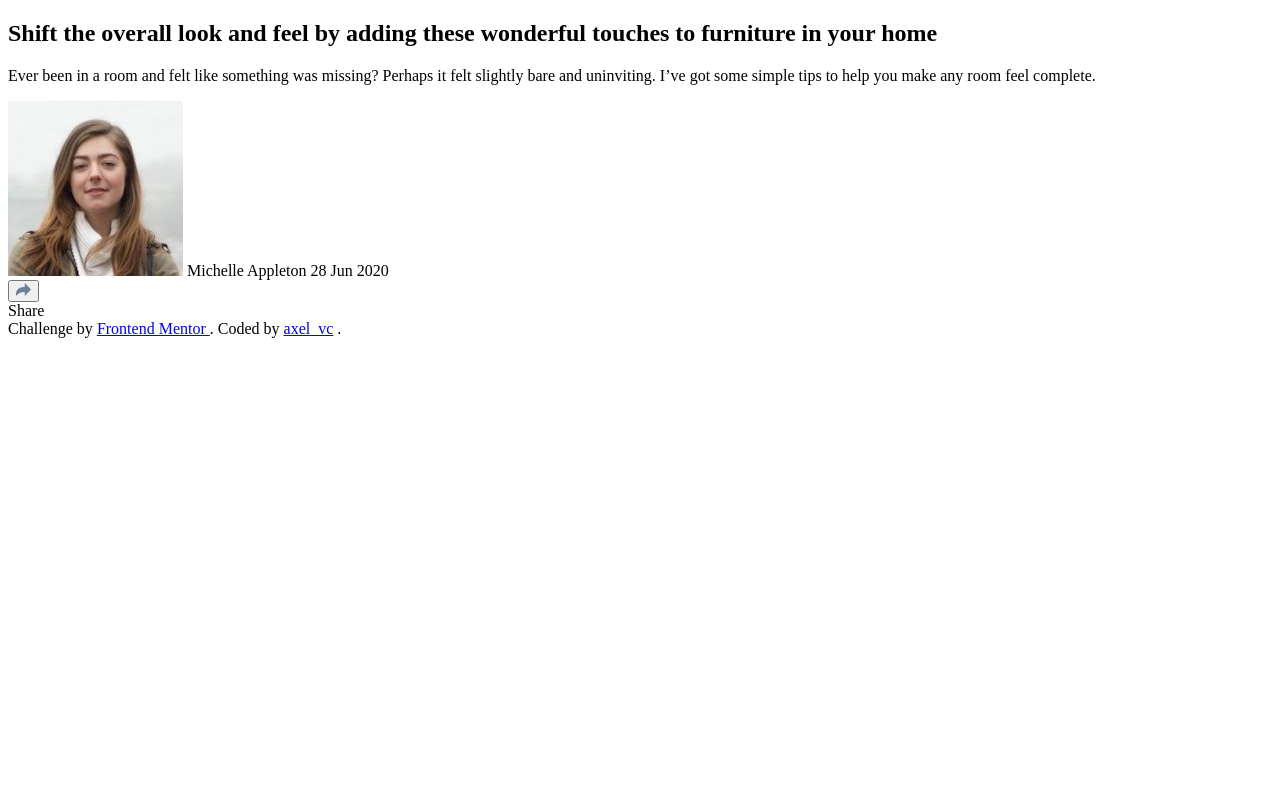
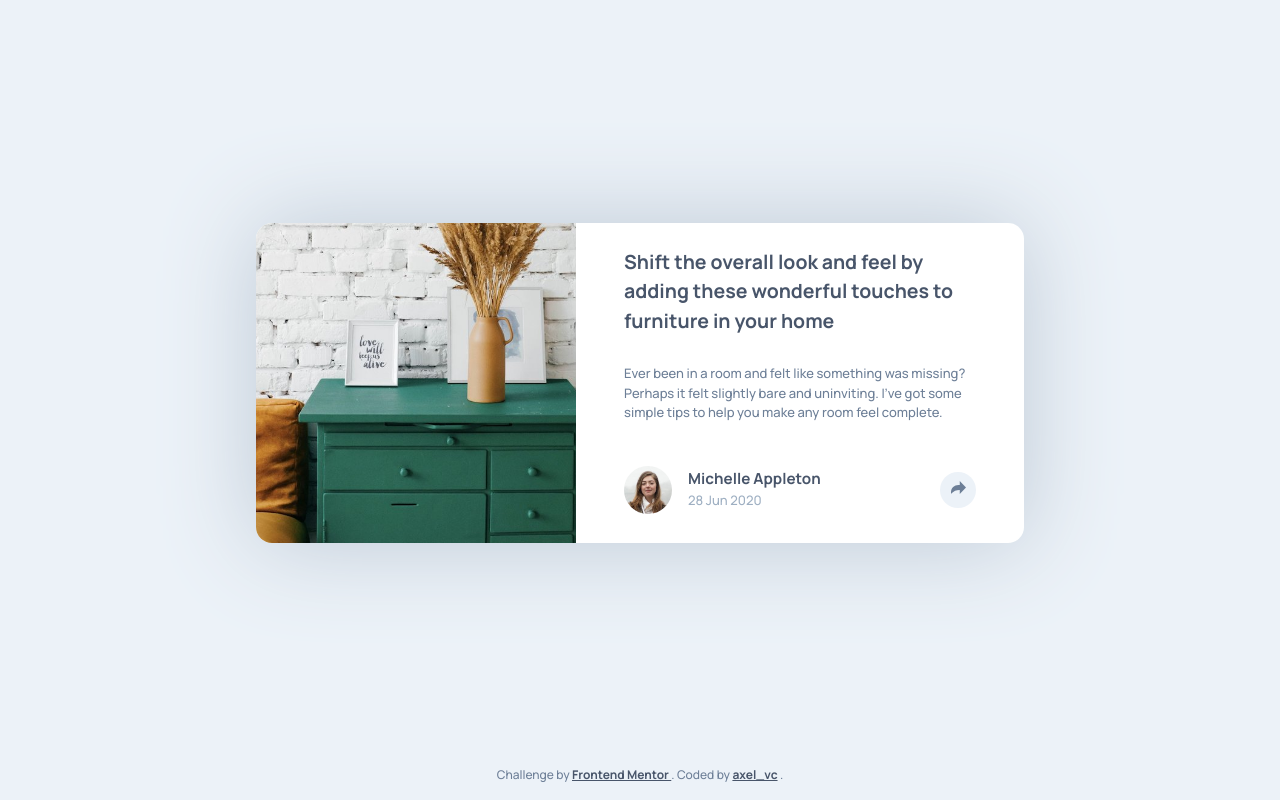
Before and after one commit to axelvc/frontend-mentor, a website: page article-preview-component/index.html in a window 1280 px wide. Drawn offline with Linux system fonts and the light colour scheme.

Commit message:
style(article-preview-component): add styles

```diff
--- /dev/null
+++ b/article-preview-component/index.css
@@ -0,0 +1,218 @@
+:root {
+  /* color */
+  --color-main-100: hsl(210, 46%, 95%);
+  --color-main-400: hsl(212, 23%, 69%);
+  --color-main-600: hsl(214, 17%, 51%);
+  --color-main-800: hsl(217, 19%, 35%);
+
+  /* spacing */
+  --spacing-sm: 1rem;
+  --spacing-md: 1.5rem;
+  --spacing-lg: 3rem;
+}
+
+* {
+  padding: 0;
+  margin: 0;
+  line-height: 150%;
+  outline-offset: 0.2rem;
+}
+
+body {
+  display: grid;
+  grid-template-rows: 1fr auto;
+  place-items: center;
+  min-height: 100vh;
+  font: 500 0.8125rem 'Manrope', sans-serif;
+  color: var(--color-main-600);
+  background: var(--color-main-100);
+}
+
+h1,
+h2,
+h3,
+h4,
+h5,
+h6 {
+  font-weight: 700;
+  color: var(--color-main-800);
+}
+
+img {
+  pointer-events: none;
+  user-select: none;
+}
+
+button {
+  cursor: pointer;
+  background: none;
+  border: none;
+}
+
+.rounded {
+  border-radius: 50%;
+}
+
+/* ---------------------------------- card ---------------------------------- */
+.card {
+  max-width: 25rem;
+  margin: var(--spacing-lg) var(--spacing-md);
+  background: white;
+  border-radius: 1rem;
+  box-shadow: 0 0 6rem hsl(210, 21%, 79%);
+}
+
+.card__image {
+  background: 10% 40% / cover url(images/drawers.jpg);
+  aspect-ratio: 1.75;
+  border-radius: 1rem 1rem 0 0;
+}
+
+.card__content {
+  display: grid;
+  gap: var(--spacing-md);
+  padding: var(--spacing-md);
+}
+
+/* info */
+.info {
+  position: relative;
+  display: flex;
+  gap: var(--spacing-sm);
+  align-items: center;
+  padding: var(--spacing-sm) var(--spacing-md);
+}
+
+.info__image {
+  width: 3rem;
+}
+
+.info__user {
+  display: flex;
+  flex: 1;
+  flex-direction: column;
+}
+
+.info__name {
+  font-size: 0.95rem;
+  font-weight: 700;
+  color: var(--color-main-800);
+}
+
+.info__date {
+  color: var(--color-main-400);
+}
+
+.info__share {
+  z-index: 1;
+  width: 2.25rem;
+  height: 2.25rem;
+  color: var(--color-main-600);
+  background: var(--color-main-100);
+  border: none;
+}
+
+.info__share.active {
+  color: var(--color-main-100);
+  background: var(--color-main-600);
+}
+
+/* share */
+.share {
+  position: absolute;
+  top: 0;
+  right: 0;
+  bottom: 0;
+  left: 0;
+  display: none;
+  gap: var(--spacing-sm);
+  align-items: center;
+  padding: 0 var(--spacing-md);
+  font-size: 1rem;
+  color: var(--color-main-400);
+  text-transform: uppercase;
+  letter-spacing: 0.3rem;
+  background: var(--color-main-800);
+  border-radius: 0 0 1rem 1rem;
+}
+
+.share.active {
+  display: flex;
+}
+
+.icon {
+  display: inline-block;
+  height: 1.375rem;
+}
+
+.icon--twitter {
+  content: url(./images/icon-twitter.svg);
+}
+
+.icon--facebook {
+  content: url(./images/icon-facebook.svg);
+}
+
+.icon--pinterest {
+  content: url(./images/icon-pinterest.svg);
+}
+
+/* ------------------------------- responsive ------------------------------- */
+@media (min-width: 64rem) {
+  .card {
+    display: grid;
+    grid-template-columns: 20rem 1fr;
+    max-width: 48rem;
+  }
+
+  .card__image {
+    grid-row: span 2;
+    aspect-ratio: 1;
+    border-radius: 1rem 0 0 1rem;
+  }
+
+  .card__content {
+    gap: var(--spacing-sm);
+    padding: var(--spacing-md) var(--spacing-lg) var(--spacing-sm);
+  }
+
+  .info {
+    padding: 0 var(--spacing-lg) var(--spacing-sm);
+  }
+
+  .share {
+    --shadow: 0 0 3rem hsla(0, 5%, 60%, 0.5);
+
+    top: initial;
+    right: initial;
+    bottom: 105%;
+    left: 59.5%;
+    padding: var(--spacing-sm) var(--spacing-md);
+    font-size: 0.8125rem;
+    border-radius: 0.5rem;
+    box-shadow: var(--shadow);
+  }
+
+  .share::after {
+    position: absolute;
+    top: 100%;
+    left: 50%;
+    content: '';
+    filter: drop-shadow(var(--shadow));
+    border: 0.75rem solid transparent;
+    border-top-color: var(--color-main-800);
+    transform: translate(-50%);
+  }
+}
+
+/* --------------------------------- footer --------------------------------- */
+footer {
+  margin-bottom: var(--spacing-sm);
+  font-size: 0.75rem;
+  text-align: center;
+}
+
+footer a {
+  font-weight: 700;
+  color: var(--color-main-800);
+}
--- a/article-preview-component/index.html
+++ b/article-preview-component/index.html
@@ -11,10 +11,21 @@
       href="./images/favicon-32x32.png"
     />
     <title>Frontend Mentor | Article preview component</title>
+    <!-- font family -->
+    <link rel="preconnect" href="https://fonts.googleapis.com" />
+    <link rel="preconnect" href="https://fonts.gstatic.com" crossorigin />
+    <link
+      href="https://fonts.googleapis.com/css2?family=Manrope:wght@500;700&display=swap"
+      rel="stylesheet"
+    />
+    <!-- styles -->
+    <link rel="stylesheet" href="./index.css" />
   </head>
   <body>
-    <main>
-      <div>
+    <main class="card">
+      <div class="card__image"></div>
+
+      <section class="card__content">
         <h2>
           Shift the overall look and feel by adding these wonderful touches to
           furniture in your home
@@ -25,29 +36,42 @@
           felt slightly bare and uninviting. I’ve got some simple tips to help
           you make any room feel complete.
         </p>
+      </section>
 
-        <section>
+      <section class="info">
         <img
           src="./images/avatar-michelle.jpg"
           alt="Michelle Appleton photo"
+          class="rounded info__image"
         />
-          <span>Michelle Appleton</span>
-          <span>28 Jun 2020</span>
-        </section>
 
-        <section>
-          <button>
-            <img src="./images/icon-share.svg" alt="share icon" />
+        <div class="info__user">
+          <span class="info__name">Michelle Appleton</span>
+          <span class="info__date">28 Jun 2020</span>
+        </div>
+
+        <button class="rounded info__share">
+          <svg xmlns="http://www.w3.org/2000/svg" width="15" height="13">
+            <path
+              fill="currentColor"
+              d="M15 6.495L8.766.014V3.88H7.441C3.33 3.88 0 7.039 0 10.936v2.049l.589-.612C2.59 10.294 5.422 9.11 8.39 9.11h.375v3.867L15 6.495z"
+            />
+          </svg>
         </button>
-          <div>
+
+        <div class="share">
           <span>Share</span>
-
-            <a href="https://twitter.com/"></a>
-            <a href="https://www.facebook.com"></a>
-            <a href="https://pinterest.com"></a>
+          <a class="icon icon--facebook" href="https://www.facebook.com">
+            facebook
+          </a>
+          <a class="icon icon--twitter" href="https://www.twitter.com/">
+            twitter
+          </a>
+          <a class="icon icon--pinterest" href="https://www.pinterest.com">
+            pinterest
+          </a>
         </div>
       </section>
-      </div>
     </main>
 
     <footer>
```
Lines whose indentation alone changed are shown as unchanged.
